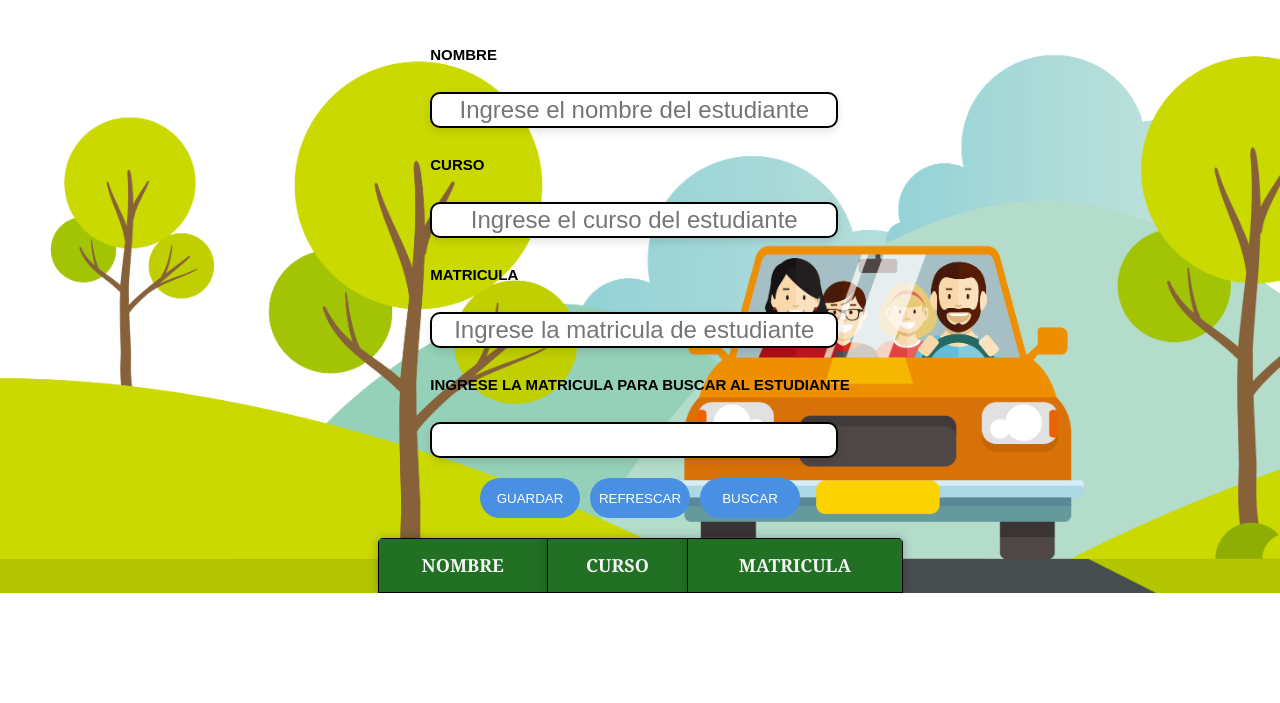
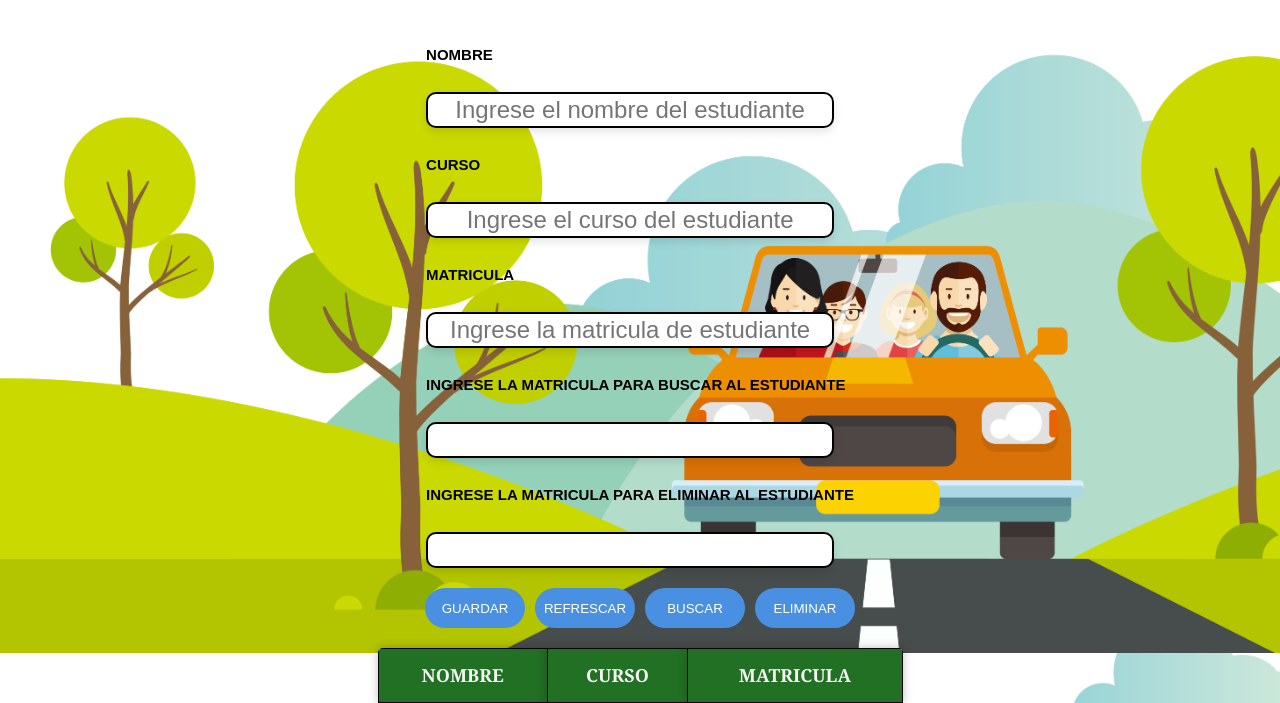
Before and after one commit to David-Llerena/Gesti-n-Matriculaci-n, a plain HTML site: page gestionEstudiante_davidLlerena.html in a window 1280 px wide. Shown: the part 243-946 px from the top of the page. Before the commit the page ends 836 px from the top, so only its background shows below. Drawn offline with Linux system fonts and the light colour scheme.

Commit message:
Se agrega boton eliminar en estudiantes

```diff
--- a/gestionEstudiante_davidLlerena.html
+++ b/gestionEstudiante_davidLlerena.html
@@ -28,6 +28,8 @@
 
             <h5 class="tituloCampo" >INGRESE LA MATRICULA PARA BUSCAR AL ESTUDIANTE</h5>
             <input type="text" class="cajaTexto" id="txtBuscar"></input>
+            <h5 class="tituloCampo" >INGRESE LA MATRICULA PARA ELIMINAR AL ESTUDIANTE</h5>
+            <input type="text" class="cajaTexto" id="txtEliminar"></input>
         </div>
 
     </div>
@@ -36,7 +38,7 @@
             <input type="button" value="GUARDAR" class="boton" onclick="agregarEstudiante();" />
             <input type="button" value="REFRESCAR" class="boton" onclick="refrescarEstudiante();" />
             <input type="button" value="BUSCAR" class="boton" onclick="buscarEstudiante();" />
-
+            <input type="button" value="ELIMINAR" class="boton" onclick="eliminarEstudiante();" />
         </div>
 
 
--- a/gestionEstudiante_davidLlerena.js
+++ b/gestionEstudiante_davidLlerena.js
@@ -58,3 +58,13 @@ buscarEstudiante=function(){
 volver=function(){
     window.location.assign ("index.html");
 }
+eliminarEstudiante=function(){
+    let matriculaAEliminar = recuperarTexto("txtEliminar");
+    for (let i = 0; i < estudiantes.length; i++) {
+        if (estudiantes[i].matricula === matriculaAEliminar) {
+            estudiantes.splice(i, 1);
+            console.log("Estudiante eliminado. Lista actualizada:", estudiantes);
+            refrescarEstudiante();
+        }
+    }
+}
```
